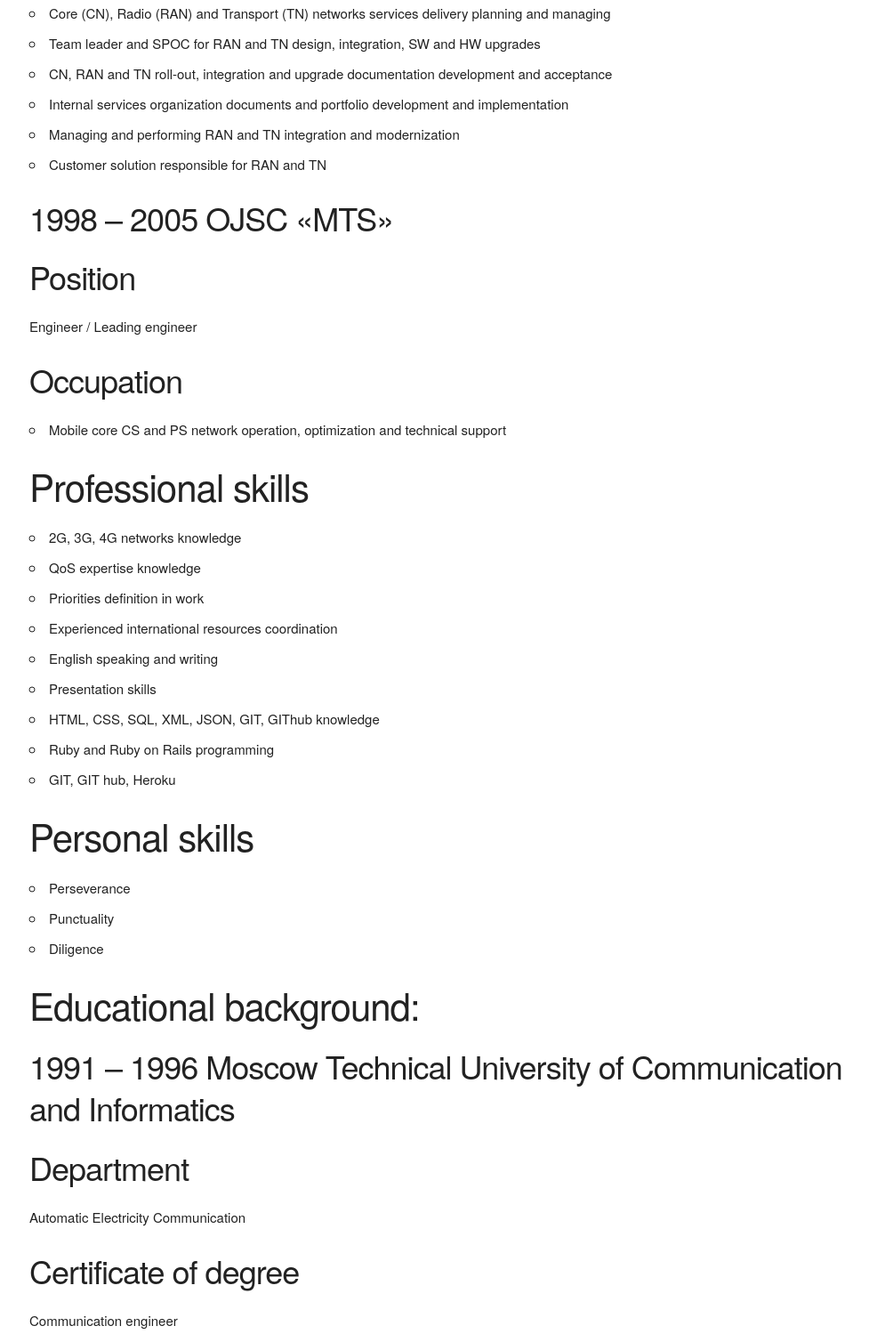
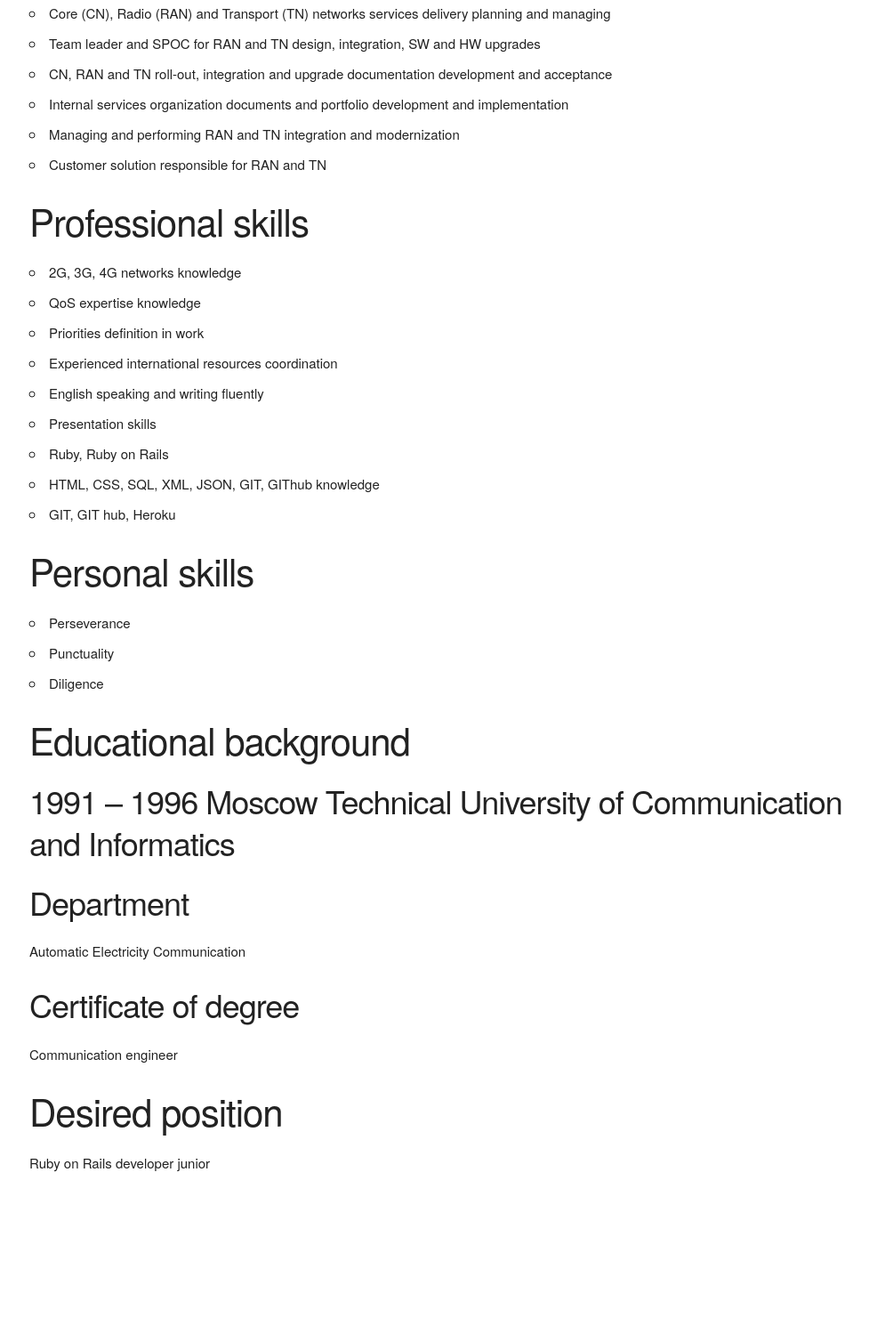
Before and after one commit to Ignessio/cv, a plain HTML site: page index.html in a window 1280 px wide. Shown: the part 1343-2842 px from the top of the page at 89% size, without its empty margins (127-1104 px from the left). After the commit the page ends 2687 px from the top, so only its background shows below. Drawn offline with Linux system fonts and the light colour scheme; a web font is replaced by a local one.

Commit message:
Desired position added, redundant experience deleted

```diff
--- a/index.html
+++ b/index.html
@@ -59,15 +59,6 @@
           <li>Customer solution responsible for RAN and TN</li>
         </ul>
 
-        <h3>1998 – 2005 OJSC «MTS»</h3>
-        <h3>Position</h3>
-        <p>Engineer / Leading engineer</p>
-        <h3>Occupation</h3>
-        <ul>
-          <li>Mobile core CS and PS network operation, optimization and technical support</li>
-        </ul>
-      </div>
-
       <div>
         <h2>Professional skills</h2>
         <ul>
@@ -75,10 +66,10 @@
           <li>QoS expertise knowledge</li>
           <li>Priorities definition in work</li>
           <li>Experienced international resources coordination</li>
-          <li>English speaking and writing</li>
+          <li>English speaking and writing fluently</li>
           <li>Presentation skills</li>
+          <li>Ruby, Ruby on Rails</li>
           <li>HTML, CSS, SQL, XML, JSON, GIT, GIThub knowledge</li>
-          <li>Ruby and Ruby on Rails programming</li>
           <li>GIT, GIT hub, Heroku</li>
         </ul>
       </div>
@@ -93,13 +84,19 @@
       </div>
 
       <div>
-        <h2>Educational background:</h2>
+        <h2>Educational background</h2>
         <h3>1991 – 1996 Moscow Technical University of Communication and Informatics</h3>
         <h3>Department</h3>
         <p>Automatic Electricity Communication</p>
         <h3>Certificate of degree</h3>
         <p>Communication engineer</p>
       </div>
+
+      <div>
+        <h2>Desired position</h2>
+        <p>Ruby on Rails developer junior</p>
+      </div>
+
     </div>
   </body>
 </html>
```
